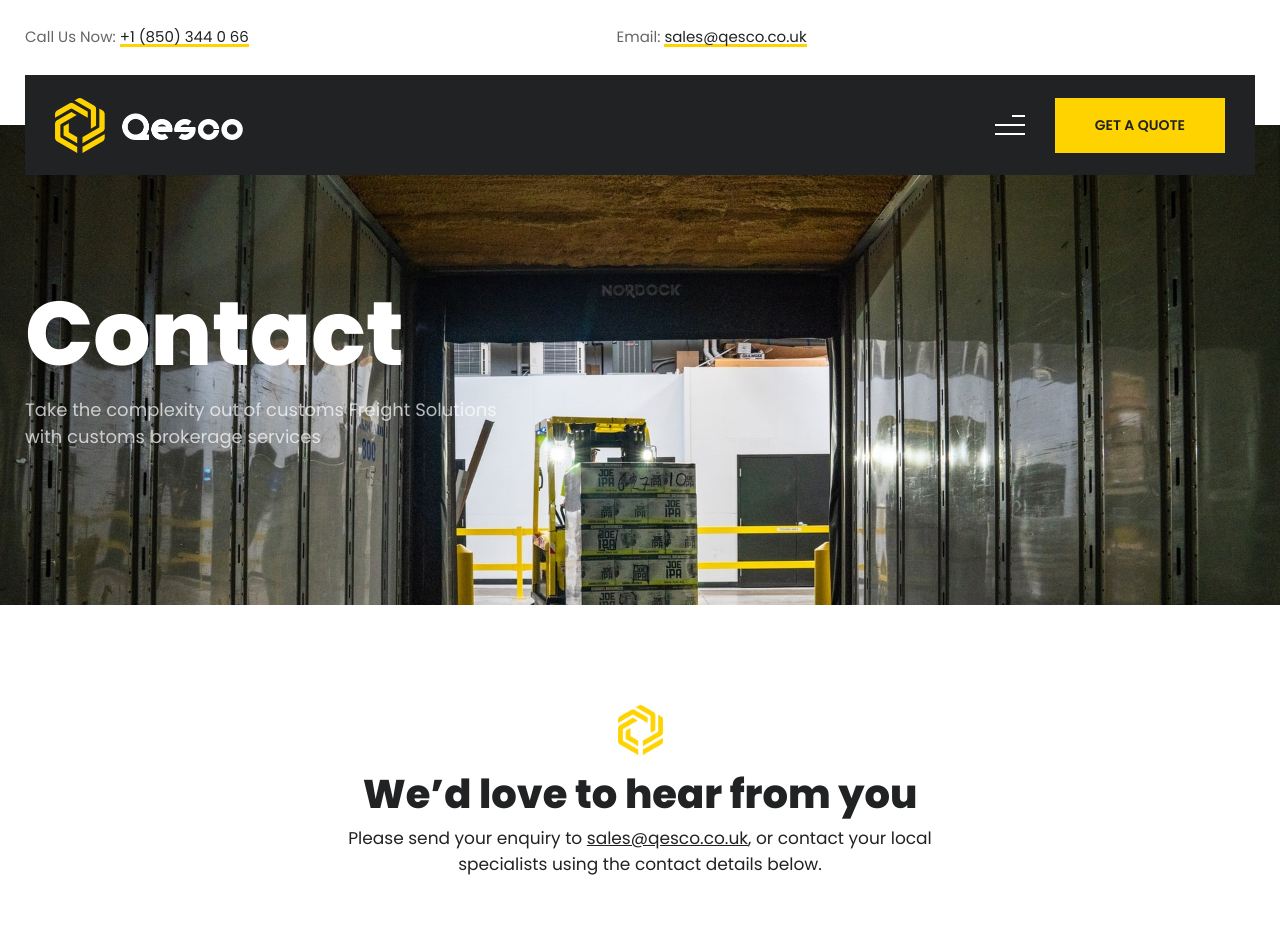
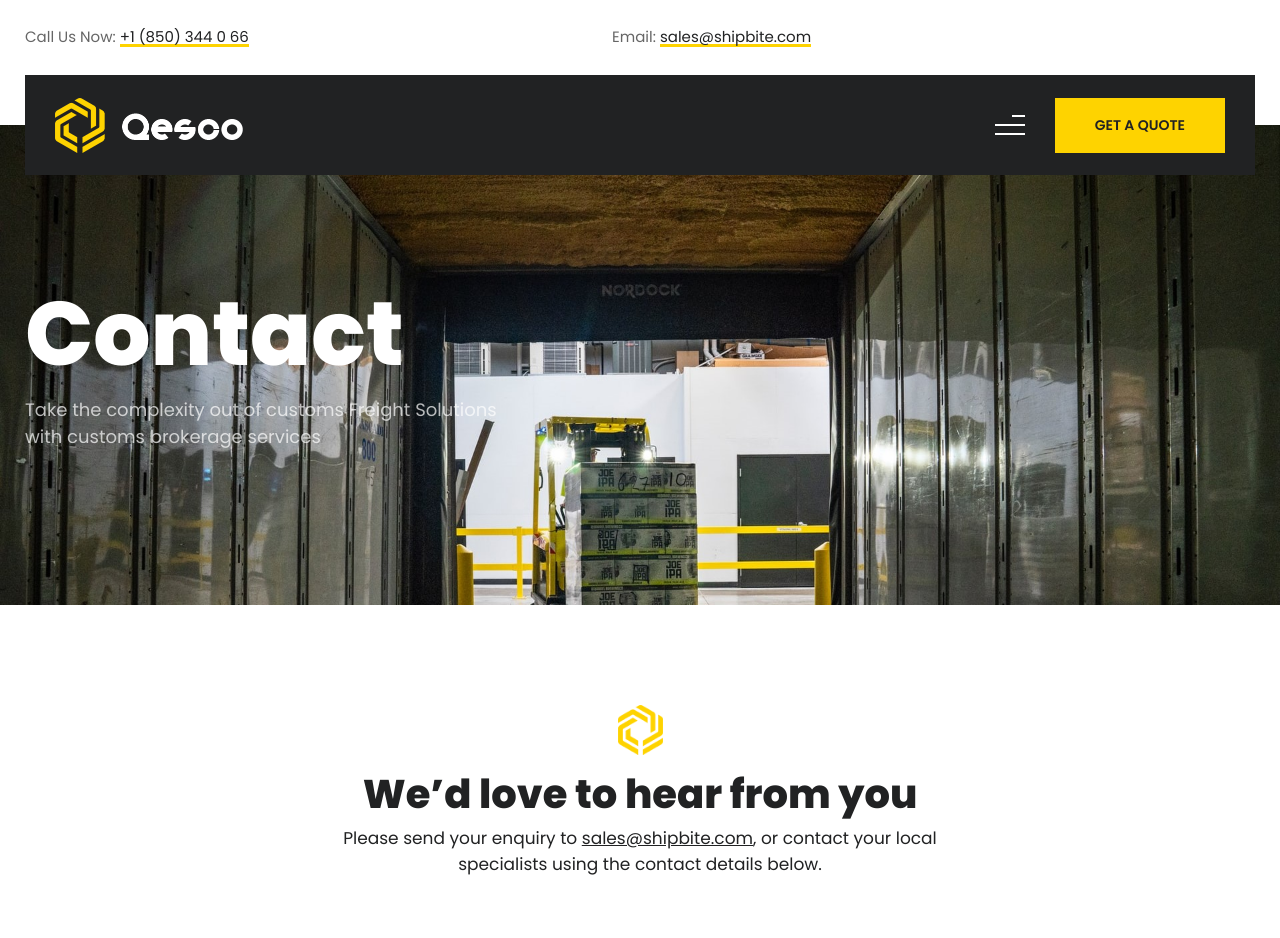
Before and after one commit to borodedamie/shipping, a Flask app: page /contact in a window 1280 px wide. Shown: the top 938 px of the page. Run offline with Flask 2, Linux system fonts and the light colour scheme; some libraries are stand-ins or nearby versions; some web fonts are replaced.

Commit message:
added mailbox addy to the pages

```diff
--- a/templates/career/application.html
+++ b/templates/career/application.html
@@ -16,7 +16,7 @@
       <h6 class="widget-title">CONTACT INFO</h6>
       <address class="address">
       <p>+1 (850) 344 0 66<br>
-        <a href="#">sales@qesco.co.uk</a></p>
+        <a href="#">sales@shipbite.com</a></p>
       </address>
       <h6 class="widget-title">FOLLOW US</h6>
       <ul class="social-media">
@@ -56,7 +56,7 @@
   <div class="container">
     <div class="phone">Call Us Now: <a href="#"> +1 (850) 344 0 66 </a></div>
     <!-- end phone -->
-    <div class="email"> Email: <a href="#">sales@qesco.co.uk</a> </div>
+    <div class="email"> Email: <a href="#">sales@shipbite.com</a> </div>
     <!-- end email -->
     <div class="social-media"> <span>Follow us</span>
       <ul>
@@ -241,7 +241,7 @@
       <div class="col-lg-4 col-md-6">
         <figure class="logo"> <img src="/static/images/logo.png" srcset="/static/images/logo@2x.png" alt="Image"> </figure>
         <p>+1 (850) 344 0 66<br>
-          <a href="#">sales@qesco.co.uk</a></p>
+          <a href="#">sales@shipbite.com</a></p>
         <p>2075 Brandon Trail Alpharetta, <br>
           London - UK</p>
       </div>
--- a/templates/career/careers.html
+++ b/templates/career/careers.html
@@ -16,7 +16,7 @@
       <h6 class="widget-title">CONTACT INFO</h6>
       <address class="address">
       <p>+1 (850) 344 0 66<br>
-        <a href="#">sales@qesco.co.uk</a></p>
+        <a href="#">sales@shipbite.com</a></p>
       </address>
       <h6 class="widget-title">FOLLOW US</h6>
       <ul class="social-media">
@@ -56,7 +56,7 @@
   <div class="container">
     <div class="phone">Call Us Now: <a href="#"> +1 (850) 344 0 66 </a></div>
     <!-- end phone -->
-    <div class="email"> Email: <a href="#">sales@qesco.co.uk</a> </div>
+    <div class="email"> Email: <a href="#">sales@shipbite.com</a> </div>
     <!-- end email -->
     <div class="social-media"> <span>Follow us</span>
       <ul>
@@ -210,7 +210,7 @@
       <div class="col-lg-4 col-md-6">
         <figure class="logo"> <img src="/static/images/logo.png" srcset="/static/images/logo@2x.png" alt="Image"> </figure>
         <p>+1 (850) 344 0 66<br>
-          <a href="#">sales@qesco.co.uk</a></p>
+          <a href="#">sales@shipbite.com</a></p>
         <p>2075 Brandon Trail Alpharetta, <br>
           London - UK</p>
       </div>
--- a/templates/career/careers2.html
+++ b/templates/career/careers2.html
@@ -16,7 +16,7 @@
       <h6 class="widget-title">CONTACT INFO</h6>
       <address class="address">
       <p>+1 (850) 344 0 66<br>
-        <a href="#">sales@qesco.co.uk</a></p>
+        <a href="#">sales@shipbite.com</a></p>
       </address>
       <h6 class="widget-title">FOLLOW US</h6>
       <ul class="social-media">
@@ -56,7 +56,7 @@
   <div class="container">
     <div class="phone">Call Us Now: <a href="#"> +1 (850) 344 0 66 </a></div>
     <!-- end phone -->
-    <div class="email"> Email: <a href="#">sales@qesco.co.uk</a> </div>
+    <div class="email"> Email: <a href="#">sales@shipbite.com</a> </div>
     <!-- end email -->
     <div class="social-media"> <span>Follow us</span>
       <ul>
@@ -192,7 +192,7 @@
       <div class="col-lg-4 col-md-6">
         <figure class="logo"> <img src="/static/images/logo.png" srcset="/static/images/logo@2x.png" alt="Image"> </figure>
         <p>+1 (850) 344 0 66<br>
-          <a href="#">sales@qesco.co.uk</a></p>
+          <a href="#">sales@shipbite.com</a></p>
         <p>2075 Brandon Trail Alpharetta, <br>
           London - UK</p>
       </div>
--- a/templates/contact.html
+++ b/templates/contact.html
@@ -15,7 +15,7 @@
       <h6 class="widget-title">CONTACT INFO</h6>
       <address class="address">
       <p>+1 (850) 344 0 66<br>
-        <a href="#">sales@qesco.co.uk</a></p>
+        <a href="#">sales@shipbite.com</a></p>
       </address>
       <h6 class="widget-title">FOLLOW US</h6>
       <ul class="social-media">
@@ -55,7 +55,7 @@
   <div class="container">
     <div class="phone">Call Us Now: <a href="#"> +1 (850) 344 0 66 </a></div>
     <!-- end phone -->
-    <div class="email"> Email: <a href="#">sales@qesco.co.uk</a> </div>
+    <div class="email"> Email: <a href="#">sales@shipbite.com</a> </div>
     <!-- end email -->
     <div class="social-media"> <span>Follow us</span>
       <ul>
@@ -116,7 +116,7 @@
         <div class="section-title">
           <figure><img src="/static/images/section-title-shape.png" alt="Image"></figure>
           <h2>We’d love to hear from you</h2>
-			<p>Please send your enquiry to <u>sales@qesco.co.uk</u>, or contact your local<br>
+			<p>Please send your enquiry to <u>sales@shipbite.com</u>, or contact your local<br>
 specialists using the contact details below.</p>
         </div>
         <!-- end section-title -->
@@ -217,7 +217,7 @@ us using this form
       <div class="col-lg-4 col-md-6">
         <figure class="logo"> <img src="/static/images/logo.png" srcset="/static/images/logo@2x.png" alt="Image"> </figure>
         <p>+1 (850) 344 0 66<br>
-          <a href="#">sales@qesco.co.uk</a></p>
+          <a href="#">sales@shipbite.com</a></p>
         <p>2075 Brandon Trail Alpharetta, <br>
           London - UK</p>
       </div>
--- a/templates/index.html
+++ b/templates/index.html
@@ -27,7 +27,7 @@
       <h6 class="widget-title">CONTACT INFO</h6>
       <address class="address">
       <p>+1 (850) 344 0 66<br>
-        <a href="#">sales@qesco.co.uk</a></p>
+        <a href="#">sales@shipbite.com</a></p>
       </address>
       <h6 class="widget-title">FOLLOW US</h6>
       <ul class="social-media">
@@ -67,7 +67,7 @@
   <div class="container">
     <div class="phone">Call Us Now: <a href="#"> +1 (850) 344 0 66 </a></div>
     <!-- end phone -->
-    <div class="email"> Email: <a href="#">sales@qesco.co.uk</a> </div>
+    <div class="email"> Email: <a href="#">sales@shipbite.com</a> </div>
     <!-- end email -->
     <div class="social-media"> <span>Follow us</span>
       <ul>
@@ -716,7 +716,7 @@
       <div class="col-lg-4 col-md-6">
         <figure class="logo"> <img src="/static/images/logo.png" srcset="/static/images/logo@2x.png" alt="Image"> </figure>
         <p>+1 (850) 344 0 66<br>
-          <a href="#">sales@qesco.co.uk</a></p>
+          <a href="#">sales@shipbite.com</a></p>
         <p>2075 Brandon Trail Alpharetta, <br>
           London - UK</p>
       </div>
--- a/templates/logistics.html
+++ b/templates/logistics.html
@@ -16,7 +16,7 @@
       <h6 class="widget-title">CONTACT INFO</h6>
       <address class="address">
       <p>+1 (850) 344 0 66<br>
-        <a href="#">sales@qesco.co.uk</a></p>
+        <a href="#">sales@shipbite.com</a></p>
       </address>
       <h6 class="widget-title">FOLLOW US</h6>
       <ul class="social-media">
@@ -56,7 +56,7 @@
   <div class="container">
     <div class="phone">Call Us Now: <a href="#"> +1 (850) 344 0 66 </a></div>
     <!-- end phone -->
-    <div class="email"> Email: <a href="#">sales@qesco.co.uk</a> </div>
+    <div class="email"> Email: <a href="#">sales@shipbite.com</a> </div>
     <!-- end email -->
     <div class="social-media"> <span>Follow us</span>
       <ul>
@@ -263,7 +263,7 @@
       <div class="col-lg-4 col-md-6">
         <figure class="logo"> <img src="/static/images/logo.png" srcset="/static/images/logo@2x.png" alt="Image"> </figure>
         <p>+1 (850) 344 0 66<br>
-          <a href="#">sales@qesco.co.uk</a></p>
+          <a href="#">sales@shipbite.com</a></p>
         <p>2075 Brandon Trail Alpharetta, <br>
           London - UK</p>
       </div>
--- a/templates/services.html
+++ b/templates/services.html
@@ -16,7 +16,7 @@
       <h6 class="widget-title">CONTACT INFO</h6>
       <address class="address">
       <p>+1 (850) 344 0 66<br>
-        <a href="#">sales@qesco.co.uk</a></p>
+        <a href="#">sales@shipbite.com</a></p>
       </address>
       <h6 class="widget-title">FOLLOW US</h6>
       <ul class="social-media">
@@ -56,7 +56,7 @@
   <div class="container">
     <div class="phone">Call Us Now: <a href="#"> +1 (850) 344 0 66 </a></div>
     <!-- end phone -->
-    <div class="email"> Email: <a href="#">sales@qesco.co.uk</a> </div>
+    <div class="email"> Email: <a href="#">sales@shipbite.com</a> </div>
     <!-- end email -->
     <div class="social-media"> <span>Follow us</span>
       <ul>
@@ -384,7 +384,7 @@ chain. We continually work towards achieving.</p>
       <div class="col-lg-4 col-md-6">
         <figure class="logo"> <img src="/static/images/logo.png" srcset="/static/images/logo@2x.png" alt="Image"> </figure>
         <p>+1 (850) 344 0 66<br>
-          <a href="#">sales@qesco.co.uk</a></p>
+          <a href="#">sales@shipbite.com</a></p>
         <p>2075 Brandon Trail Alpharetta, <br>
           London - UK</p>
       </div>
```
Also changed, not shown: templates/about.html (+22 -22 lines), static/images/tab-image.jpg, static/images/tab-image01.jpg, static/images/tab-image1111.jpg (added), static/images/team-member02.jpg.
